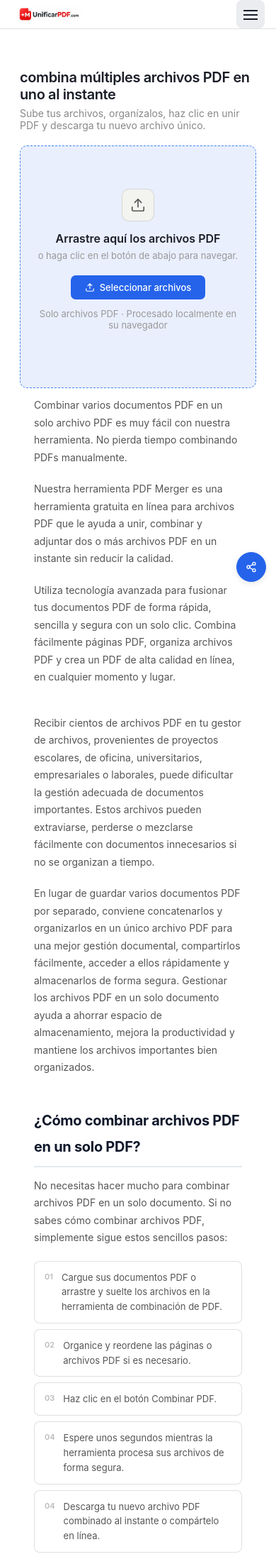
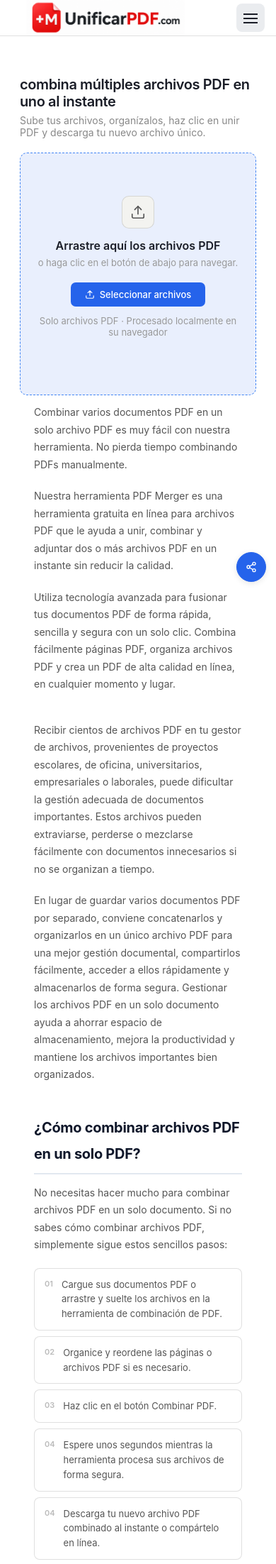
Before and after one commit to rforrupesh/pdf, a Jekyll site: the page built from index.html, in a window 390 px wide. Shown: the top 2204 px of the page at 71% size. Built offline with Jekyll 4.4.1, drawn with Linux system fonts in a browser that asks for light colours.

Commit message:
Update style.css

```diff
--- a/assets/css/style.css
+++ b/assets/css/style.css
@@ -66,18 +66,9 @@
 
 @media (max-width: 600px) {
     nav {
-  display: flex;
   justify-content: space-between;
-  align-items: center;
-  height: 70px;
-  padding: 0 24px;
-  background: var(--bg);
-  border-bottom: 1px solid var(--border);
-  position: static;
-  z-index: 1000;
   gap: 20px;
 }
-    .logo img { height: 20px; width: auto; display: block; }
 
   nav { padding: 0 16px; }
   .icon-btn {
```
